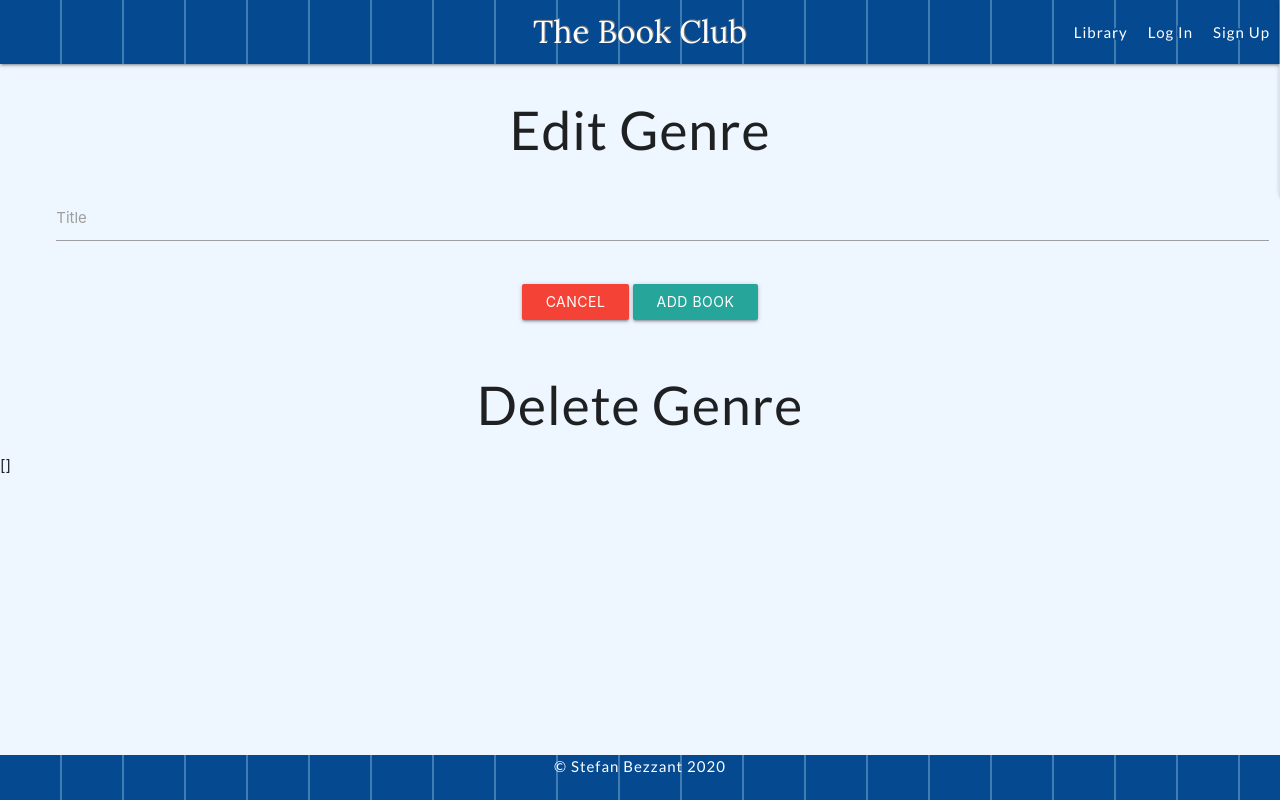
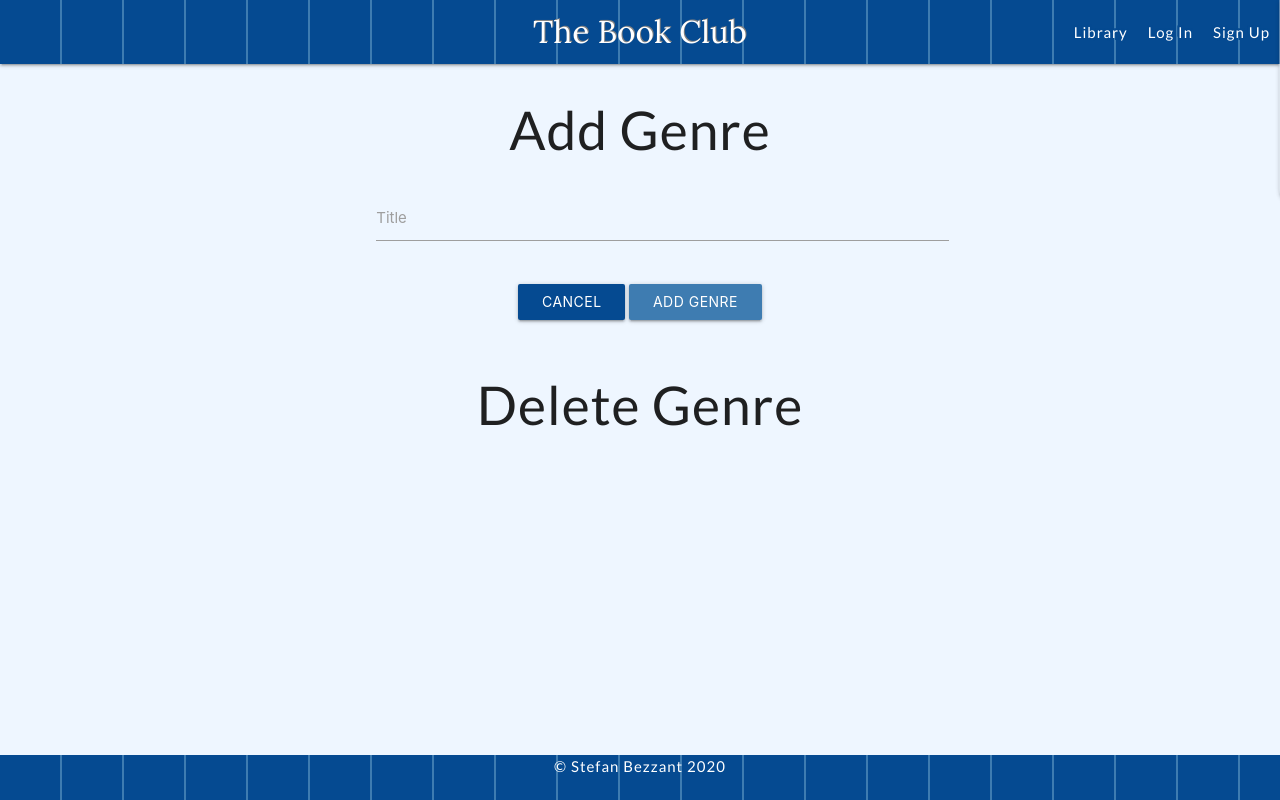
Before and after one commit to stefbez/the-book-club, a Flask app: page /edit_genre in a window 1280 px wide. Run offline with Flask 2, Linux system fonts and the light colour scheme; data that the repository does not hold is empty; some libraries are stand-ins or nearby versions.

Commit message:
Add styling to edit genre page, add clickable cards and change wording slightly

```diff
--- a/static/css/style.css
+++ b/static/css/style.css
@@ -34,10 +34,6 @@ h2,
     font-style: italic;
 }
 
-a.modal-trigger{
-    color: black;
-}
-
 /* font-family: 'Lato', sans-serif;
 font-family: 'Lora', serif; */
 
@@ -67,7 +63,8 @@ font-family: 'Lora', serif; */
 
 .sidenav,
 #page-container,
-.modal{
+.modal,
+div.modal-footer.delete-btn{
     background-color: #EEF6FF;
 }
 
@@ -116,13 +113,12 @@ a.modal-trigger.dark-btn,
     height: 75%;
 }
 
+/* Modal */
 
 .modal.delete-modal,
 div.modal-footer.delete-btn {
     text-align: center;
 }
-
-/* Modal */
 
 .col.modal-col{
     max-width: 50%;
--- a/templates/edit_genre.html
+++ b/templates/edit_genre.html
@@ -1,11 +1,11 @@
 {% extends "base.html" %}
 {% block content %}
 
-<h2 class="center-align">Edit Genre</h2>
+<h2 class="center-align">Add Genre</h2>
 
 
 <div class="row">
-    <form class="col s12" method="POST" action="{{ url_for('edit_genre') }}">
+    <form class="col s12 m8 offset-m2 l6 offset-l3" method="POST" action="{{ url_for('edit_genre') }}">
         <!-- Genre -->
         <div class="row">
             <div class="input-field col s12">
@@ -17,11 +17,11 @@
         <!-- Submit button -->
         <div class="row">
             <div class="col s12 center-align">
-                <a href="{{ url_for('admin', username=session['user']) }}" class="btn red waves-effect waves-light">
+                <a href="{{ url_for('admin', username=session['user']) }}" class="btn waves-effect waves-light dark-btn">
                     Cancel
                     <i class="right"></i>
                 </a>
-                <button class="btn waves-effect waves-light" type="submit">Add Book
+                <button class="btn waves-effect waves-light light-btn" type="submit">Add Genre
                     <i class="right"></i>
                 </button>
             </div>
@@ -30,24 +30,21 @@
 </div>
 
 <h2 class="center-align">Delete Genre</h2>
-{{ genre }}
+
+<div class="row">
 {% for genres in genre %}
-{{ genres.genre_name }}
-    <div class="row">
-    <div class="col s12 m7">
+
+    <div class="col s12 m6 l4">
+        <a class="modal-trigger" href="#{{ genres._id }}">
         <div class="card card-style">
-        <div class="card-content">
-        <span class="card-title">{{ genres.genre_name|title() }}</span>
-        <a class="waves-effect waves-light btn modal-trigger" href="#{{ genres._id }}">...</a>
+
+            <div class="card-content light-btn center-align">
+
+                <span class="card-title truncate">{{ genres.genre_name|title() }}</span>
             </div>
         </div>
+     </a>
     </div>
-  </div>
-
-
-
-
-
 
 
 <div id="{{ genres._id }}" class="modal delete-modal">
@@ -55,11 +52,11 @@
         <h4>Are you sure you want to permanently delete '{{ genres.genre_name|title() }}'?</h4>
     </div>
     <div class="modal-footer delete-btn">
-        <a class="btn waves-effect waves-light" href="{{ url_for('edit_genre') }}">Cancel</a>
-        <a class="waves-effect waves-light btn red" href="{{ url_for('delete_genre', genre_id=genres._id) }}">Delete</a>
+        <a class="btn waves-effect waves-light light-btn" href="{{ url_for('edit_genre') }}">Cancel</a>
+        <a class="waves-effect waves-light btn dark-btn" href="{{ url_for('delete_genre', genre_id=genres._id) }}">Delete</a>
     </div>
 </div>
 
 {% endfor %}
-
+</div>
 {% endblock %}
```
Lines whose indentation alone changed are shown as unchanged.
